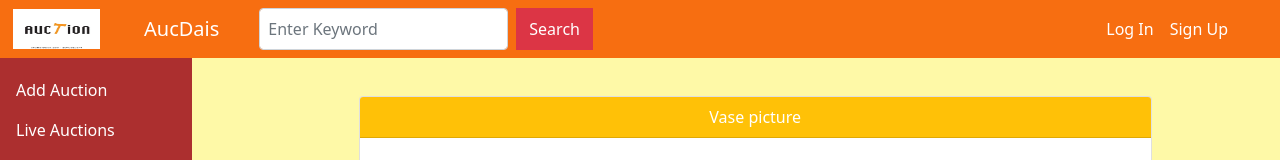
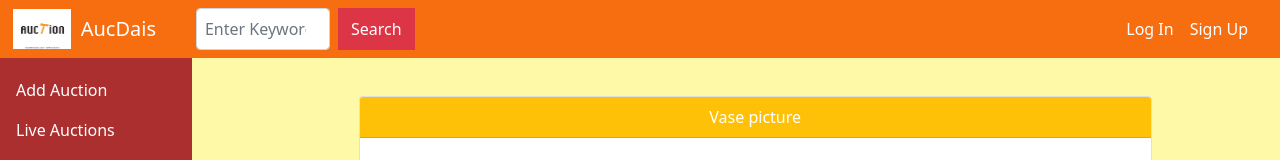
Before and after one commit to ArifShariar/auc-dais-frontend, a React (Create React App) app: page / in a window 1280 px wide. Shown: the top 160 px of the page. Built offline with nearby package versions, Linux system fonts and the light colour scheme.

Commit message:
Fixed navbar

```diff
--- a/src/components/NavBar.js
+++ b/src/components/NavBar.js
@@ -38,6 +38,10 @@ function NavBar() {
         window.location.replace("http://localhost:3000");
     }
 
+    const paddingLeft = {
+        paddingLeft: "10px"
+    }
+
     return (
         <Navbar collapseOnSelect expand="lg" sticky="top">
             <img
@@ -47,12 +51,12 @@ function NavBar() {
                 className="d-inline-block align-top left-padding-for-logo"
                 alt=""
                 />
-        <Container>
-            <Navbar.Brand>
+            <Navbar.Brand style={paddingLeft}>
                 <Link to={""} className="navbar-brand text-white">
                     AucDais
                 </Link>
             </Navbar.Brand>
+
             <Navbar.Collapse id="basic-navbar-nav">
                 <Nav>
                     <Form className="d-flex">
@@ -71,6 +75,9 @@ function NavBar() {
                     </Form>
                 </Nav>
             </Navbar.Collapse>
+        <Container>
+
+
             <Navbar.Collapse className="justify-content-end">
                 {!useauth.isLogin() && (
                         <Nav className="ml-auto">
```
